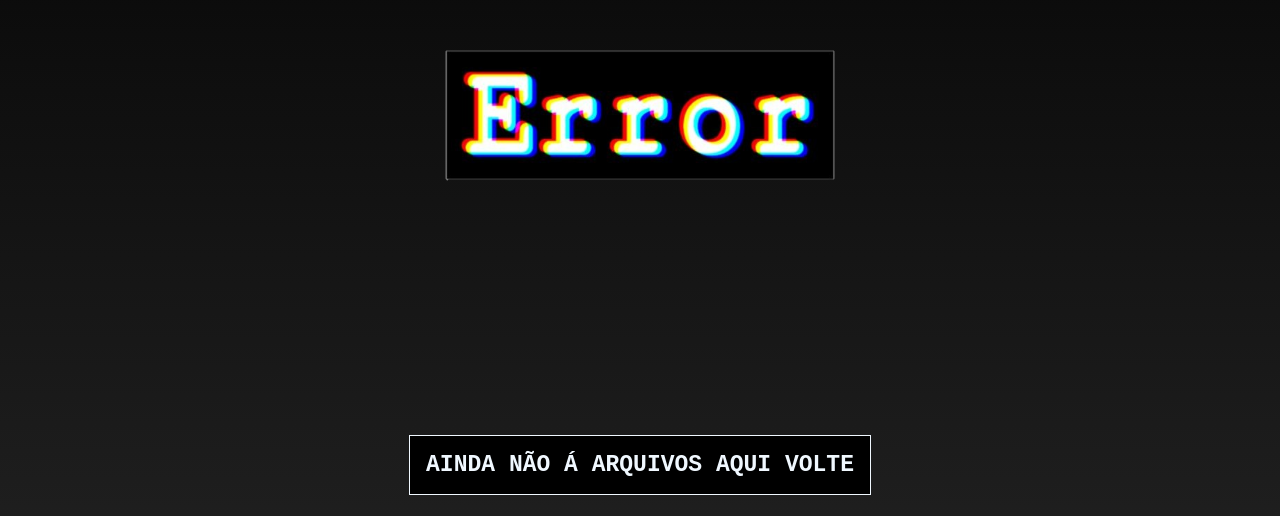
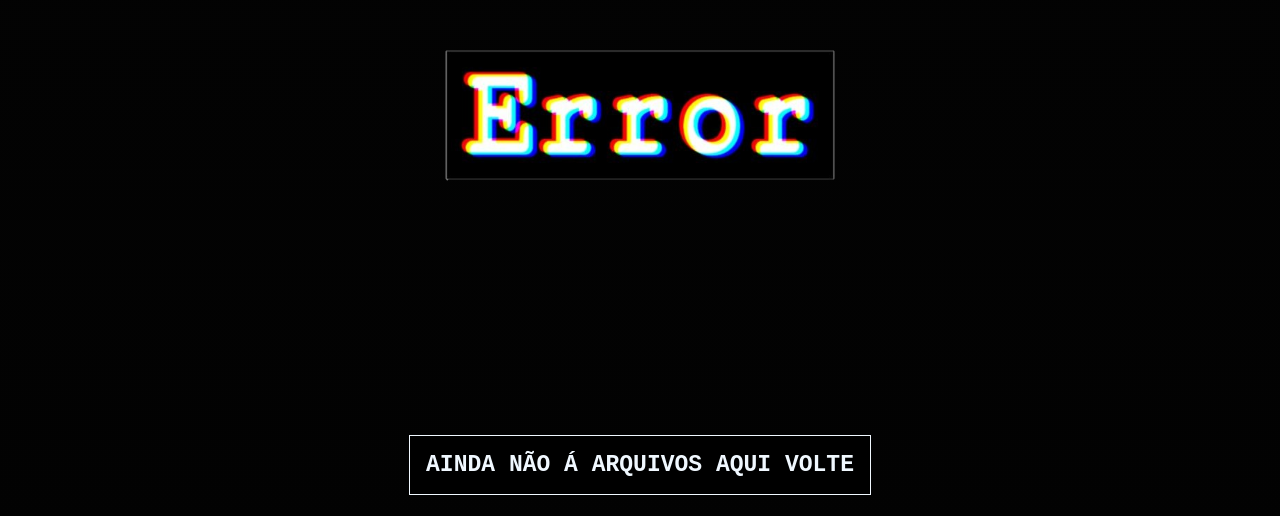
Before and after one commit to AraujoGabri/projetos, a plain HTML site: page index.html in a window 1280 px wide. Shown: the part 160-676 px from the top of the page. Drawn offline with Linux system fonts and the light colour scheme.

Commit message:
Update index.css

```diff
--- a/index.css
+++ b/index.css
@@ -7,7 +7,7 @@ img{
 
 }
 body{
-    background-image: linear-gradient(to top, rgb(34, 34, 34),rgb(6, 6, 6));color: rgb(255, 255, 255); max-width: 100%; margin: 0 auto; padding: 0px; font-family: 'Courier New', Courier, monospace;
+    background-image: linear-gradient(to top, rgb(2, 2, 2),rgb(3, 3, 3));color: rgb(255, 255, 255); max-width: 100%; margin: 0 auto; padding: 0px; font-family: 'Courier New', Courier, monospace;
 }
 @media(max-width: 450px){
     img{
```
